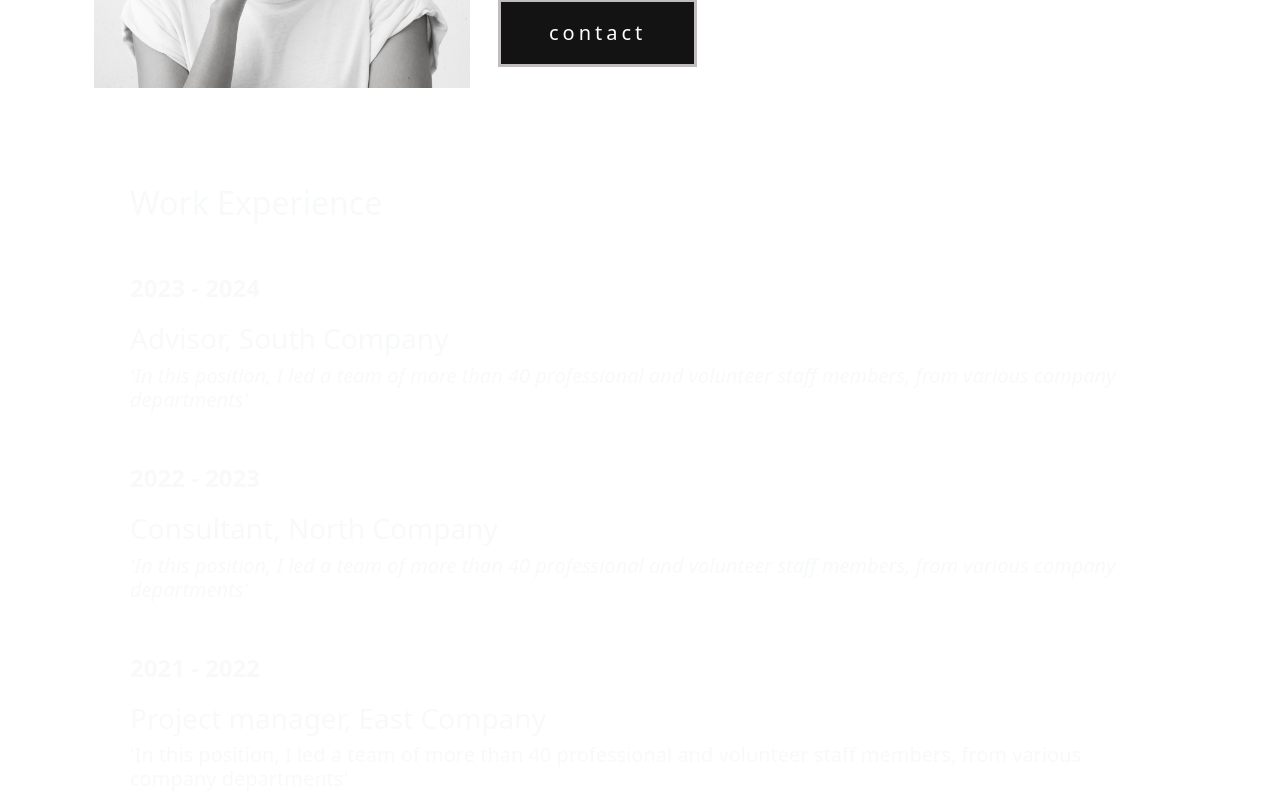
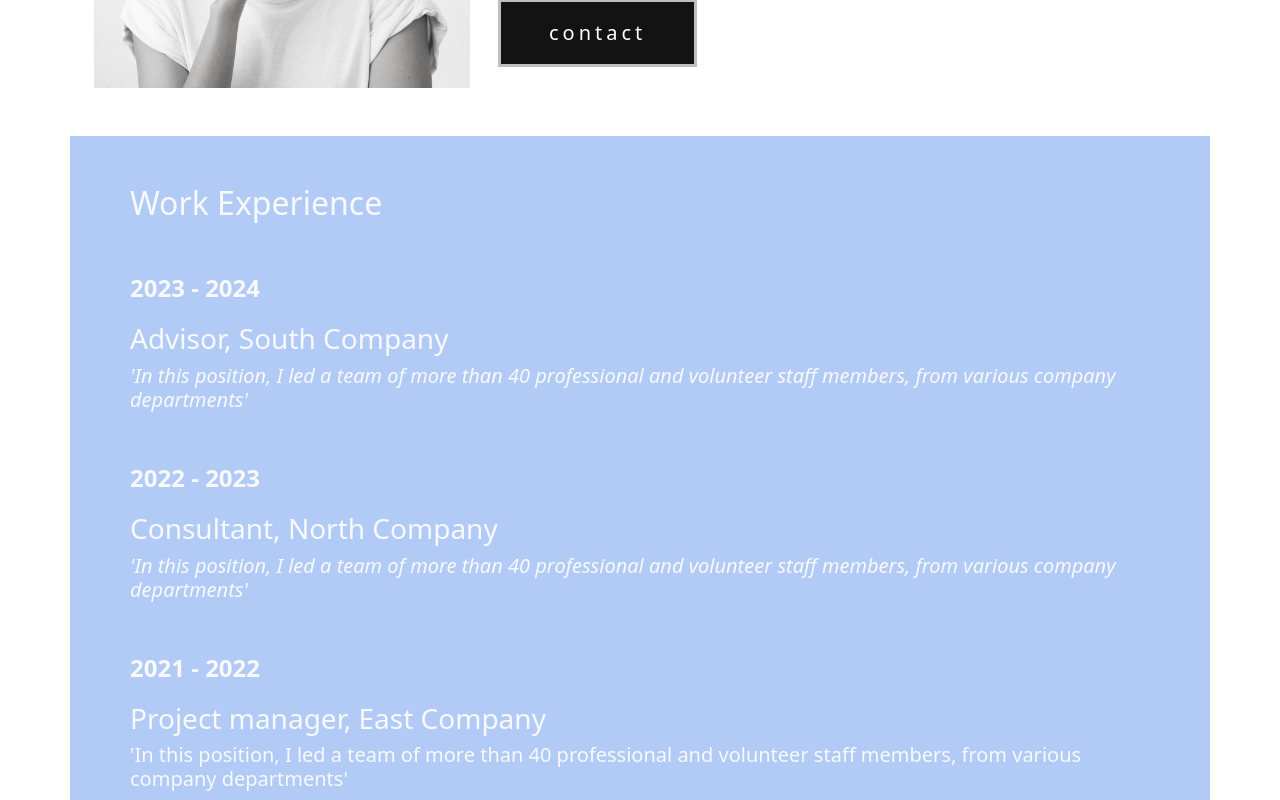
Before and after one commit to Ryandasilva44/ladingpage-react, a React (Create React App) app: page / in a window 1280 px wide. Shown: the part 1000-1800 px from the top of the page. Built offline with nearby package versions, Linux system fonts and the light colour scheme.

Commit message:
Update Main.scss
alterei o nome de uma className

```diff
--- a/src/components/Main.scss
+++ b/src/components/Main.scss
@@ -59,7 +59,7 @@ img {
 
 // estilizando a tericeira seção
 
-.container-fluid {
+.container_fundo {
   background: $primary-color;
 }
 
```
